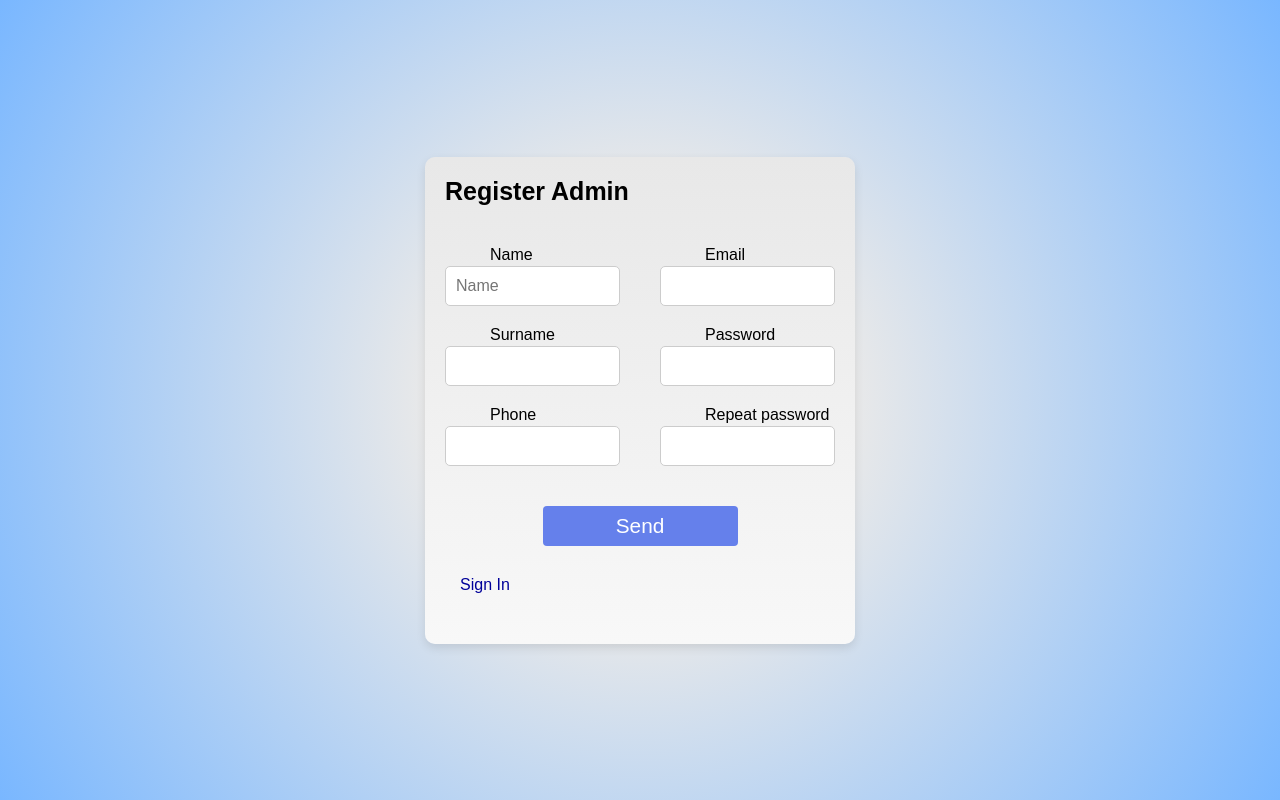
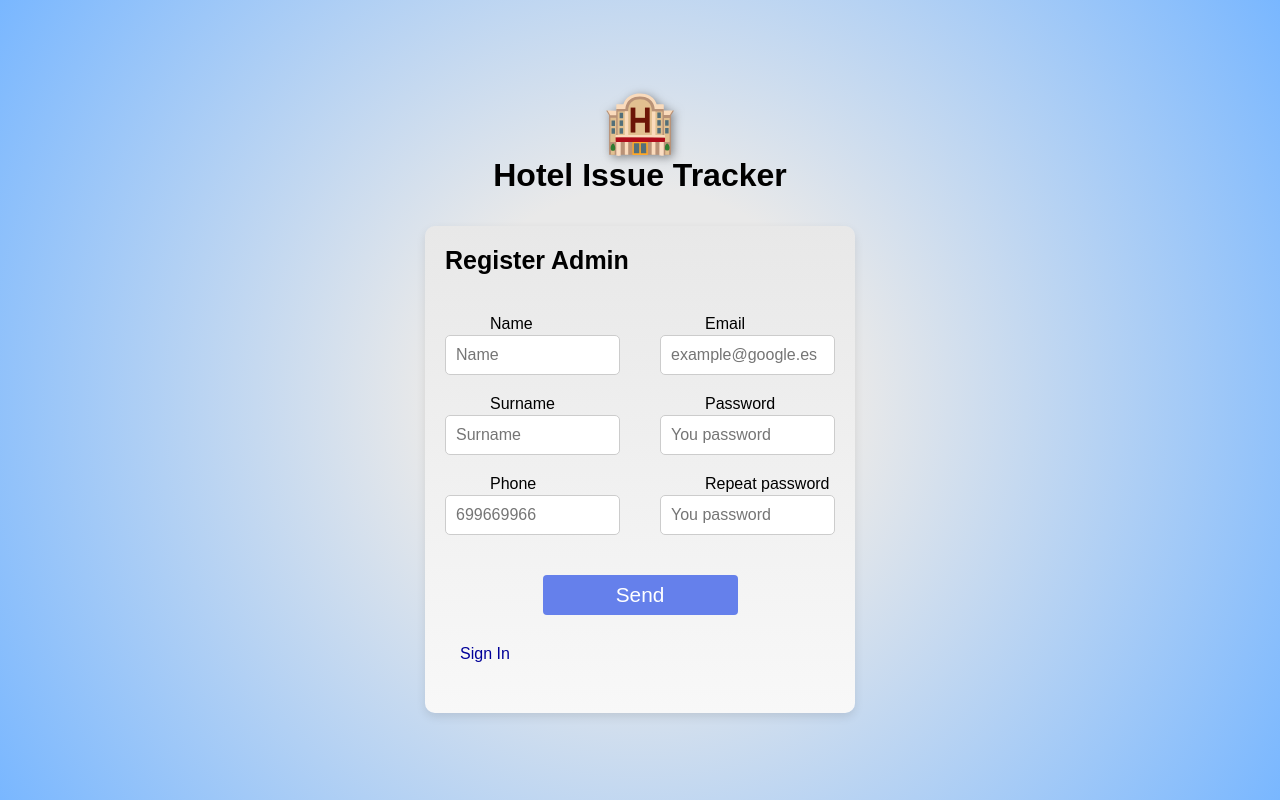
Before and after one commit to JoseAgrazM/hotel-issue-tracker-frontend, a React (Vite) app: page /auth/register-admin in a window 1280 px wide. Built offline with nearby package versions, Linux system fonts and the light colour scheme.

Commit message:
Update env.template

```diff
--- a/src/auth/Layouts/LayoutAuth/LayoutAuth.jsx
+++ b/src/auth/Layouts/LayoutAuth/LayoutAuth.jsx
@@ -8,13 +8,27 @@ export const LayoutAuth = ({ children, title }) => {
 	return (
 		<div className='layout-auth-container'>
 			<div
+				className={`logo_login ${
+					isLogin
+						? 'animate__animated animate__fadeInLeft'
+						: 'animate__animated animate__fadeInRight'
+				}`}
+			>
+				<img
+					src='/src/assets/img/icons/hotel-svgrepo-com.svg'
+					alt=''
+					className='logo_image_hotel_login'
+				/>
+				<h1>Hotel Issue Tracker</h1>
+			</div>
+			<div
 				className={`content-box-auth ${
 					isLogin
 						? 'animate__animated animate__fadeInLeft'
 						: 'animate__animated animate__fadeInRight'
 				}`}
 			>
-				<h1>{title}</h1>
+				<h2>{title}</h2>
 				<div className='content-children'>{children}</div>
 			</div>
 		</div>
--- a/src/auth/Layouts/LayoutAuth/layoutAuth.css
+++ b/src/auth/Layouts/LayoutAuth/layoutAuth.css
@@ -2,14 +2,19 @@
 	width: 100%;
 	height: 100vh;
 	min-height: 100vh;
-	display: grid;
-	place-items: center;
+	display: flex;
+	flex-direction: column;
+	justify-content: center;
+	align-items: center;
 	background: rgb(189, 254, 143);
 	background: radial-gradient(
 		circle,
 		rgb(233, 233, 233) 28%,
 		rgba(121, 183, 255, 1) 100%
 	);
+	& h1 {
+		margin-bottom: 2rem;
+	}
 }
 
 .content-box-auth {
@@ -25,9 +30,21 @@
 	box-shadow: 0 4px 10px rgba(0, 0, 0, 0.1);
 	animation-duration: 0.5s;
 
-	& h1 {
+	& h2 {
 		font-family: Figtree, sans-serif;
 		font-size: 25px;
 		margin-bottom: 40px;
 	}
 }
+
+.logo_login {
+	display: flex;
+	justify-content: center;
+	align-items: center;
+	flex-direction: column;
+}
+
+.logo_image_hotel_login {
+	width: 70px;
+	filter: drop-shadow(2px 2px 5px rgba(86, 86, 86, 0.666));
+}
--- a/src/auth/pages/RegisterAdminPage/RegisterAdminPage.jsx
+++ b/src/auth/pages/RegisterAdminPage/RegisterAdminPage.jsx
@@ -92,6 +92,7 @@ export const RegisterAdminPage = () => {
 								name='registerSurname'
 								value={registerSurname || ''}
 								onChange={onInputChange}
+								placeholder='Surname'
 								required
 							/>
 						</div>
@@ -105,6 +106,7 @@ export const RegisterAdminPage = () => {
 								value={registerPhone || ''}
 								onChange={onInputChange}
 								required
+								placeholder='699669966'
 							/>
 						</div>
 					</section>
@@ -118,6 +120,7 @@ export const RegisterAdminPage = () => {
 								value={registerEmail || ''}
 								onChange={onInputChange}
 								required
+								placeholder='example@google.es'
 							/>
 						</div>
 
@@ -130,6 +133,7 @@ export const RegisterAdminPage = () => {
 								value={registerPassword || ''}
 								onChange={onInputChange}
 								required
+								placeholder='You password'
 							/>
 						</div>
 						<div className='form-admin-group'>
@@ -141,6 +145,7 @@ export const RegisterAdminPage = () => {
 								value={registerPassword2 || ''}
 								onChange={onInputChange}
 								required
+								placeholder='You password'
 							/>
 						</div>
 					</section>
--- a/src/components/ModalEditPost/ModalEditPost.jsx
+++ b/src/components/ModalEditPost/ModalEditPost.jsx
@@ -94,7 +94,7 @@ export const ModalEditPost = () => {
 								className='form-input'
 								placeholder='Room'
 								required
-								disabled={postActive.postStatus === 'DONE'}
+								disabled={true}
 							/>
 
 							<datalist id='nameRoomIds'>
--- a/src/hooks/useAuthStore.js
+++ b/src/hooks/useAuthStore.js
@@ -35,7 +35,7 @@ export const useAuthStore = () => {
 			dispatch(
 				onLogin({ name: data.name, uid: data.uid, role: data.role })
 			);
-			startGetUserLogin(data.uid);
+			startGetUserLogin(data?.uid);
 		} catch (error) {
 			dispatch(onLogout('Credenciales incorrectas'));
 			Swal.fire('Error en login', error?.response?.data?.msg, 'error');
--- a/src/hooks/usePostsStore.js
+++ b/src/hooks/usePostsStore.js
@@ -25,16 +25,16 @@ export const usePostsStore = () => {
 
 	const startCreatePost = async post => {
 		try {
-			if (userLog.role === 'SUPERADMIN') {
+			if (userLog?.role === 'SUPERADMIN') {
 				const { data } = await hotelManagerApi.post('/post/new', {
 					...post,
-					authorAdminId: userLog.id,
+					authorAdminId: userLog?.id,
 					authorName: nameComplete,
-					companyId: companyActive.id,
-					solvedAt: post.postStatus !== 'DONE' ? null : new Date(),
-					solvedById: post.postStatus !== 'DONE' ? null : userLog?.id,
+					companyId: companyActive?.id,
+					solvedAt: post?.postStatus !== 'DONE' ? null : new Date(),
+					solvedById: post?.postStatus !== 'DONE' ? null : userLog?.id,
 					solvedByName:
-						post.postStatus !== 'DONE' ? null : nameComplete,
+						post?.postStatus !== 'DONE' ? null : nameComplete,
 				});
 				dispatch(onAddNewPost(data.postAdmin));
 				startLoadCompanyActive(companyActive);
--- a/src/hotelApp/pages/CompaniesPage/CompaniesPage.css
+++ b/src/hotelApp/pages/CompaniesPage/CompaniesPage.css
@@ -46,3 +46,7 @@
 	max-width: 1200px;
 	margin-top: 60px;
 }
+
+.logout_companies_page {
+	font-size: 20px;
+}
--- a/src/hotelApp/pages/CompaniesPage/CompaniesPage.jsx
+++ b/src/hotelApp/pages/CompaniesPage/CompaniesPage.jsx
@@ -12,7 +12,7 @@ import './CompaniesPage.css';
 export const CompaniesPage = () => {
 	const { isModalOpen, openModal } = useModalStore();
 	const { startLoadUsers } = useUsersStore();
-	const { startLogout, userLog } = useAuthStore();
+	const { startLogout, userLog, user } = useAuthStore();
 	const { companies } = useCompanyStore();
 
 	useEffect(() => {
@@ -21,14 +21,17 @@ export const CompaniesPage = () => {
 
 	return (
 		<div className='companies_page_container'>
-			<h1>Hello {userLog.name}</h1>
+			<h1>Hello {userLog?.name || user?.name}</h1>
 			<br />
 			<h1>Select your company</h1>
 			<button onClick={openModal} className='button_new_company'>
 				New Company
 			</button>
 
-			<LogoutIconSVG onClick={startLogout} size='40' color='red' />
+			<button onClick={startLogout} className='logout_navbar'>
+				<LogoutIconSVG size='40' color='red' />
+				<span className='logout_companies_page'>Logout</span>
+			</button>
 
 			{isModalOpen && <ModalFormCompany />}
 
```
Also changed, not shown: 1 other file (tests, documents, lock files or other folders).
